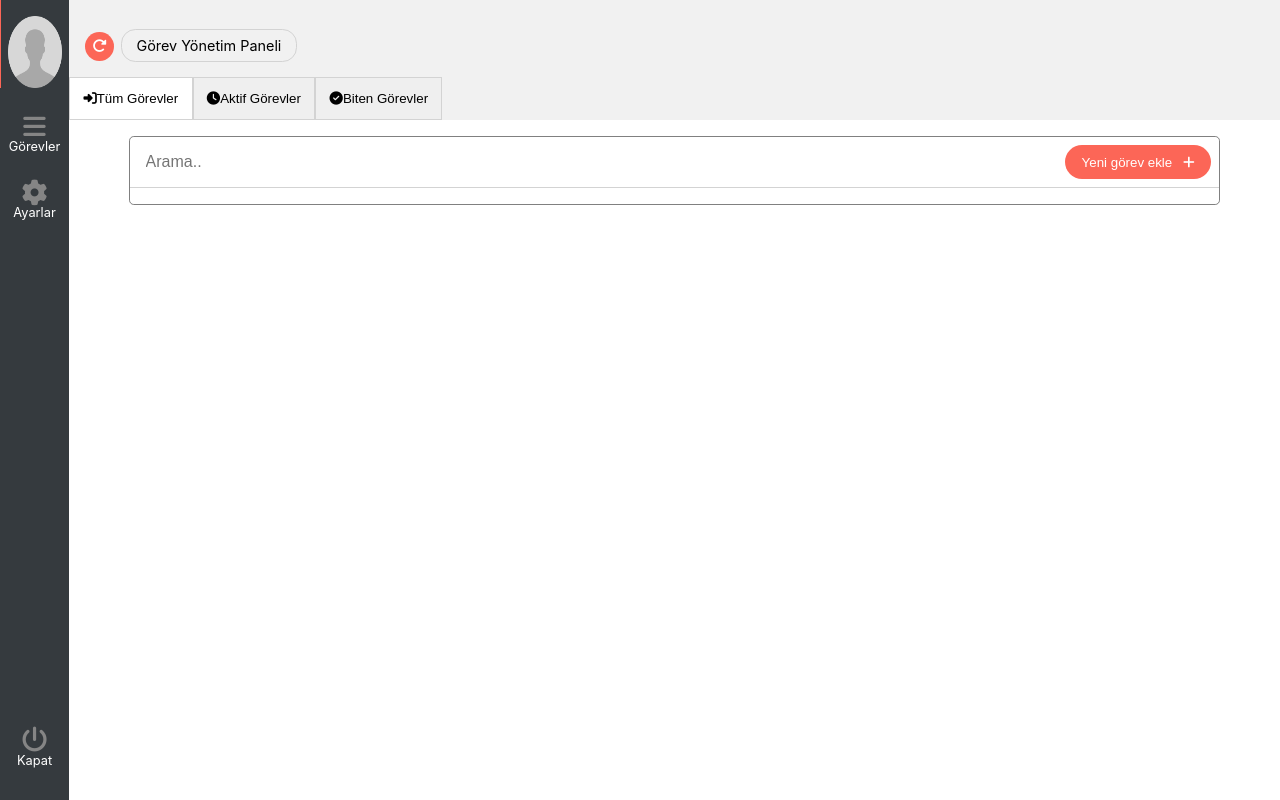
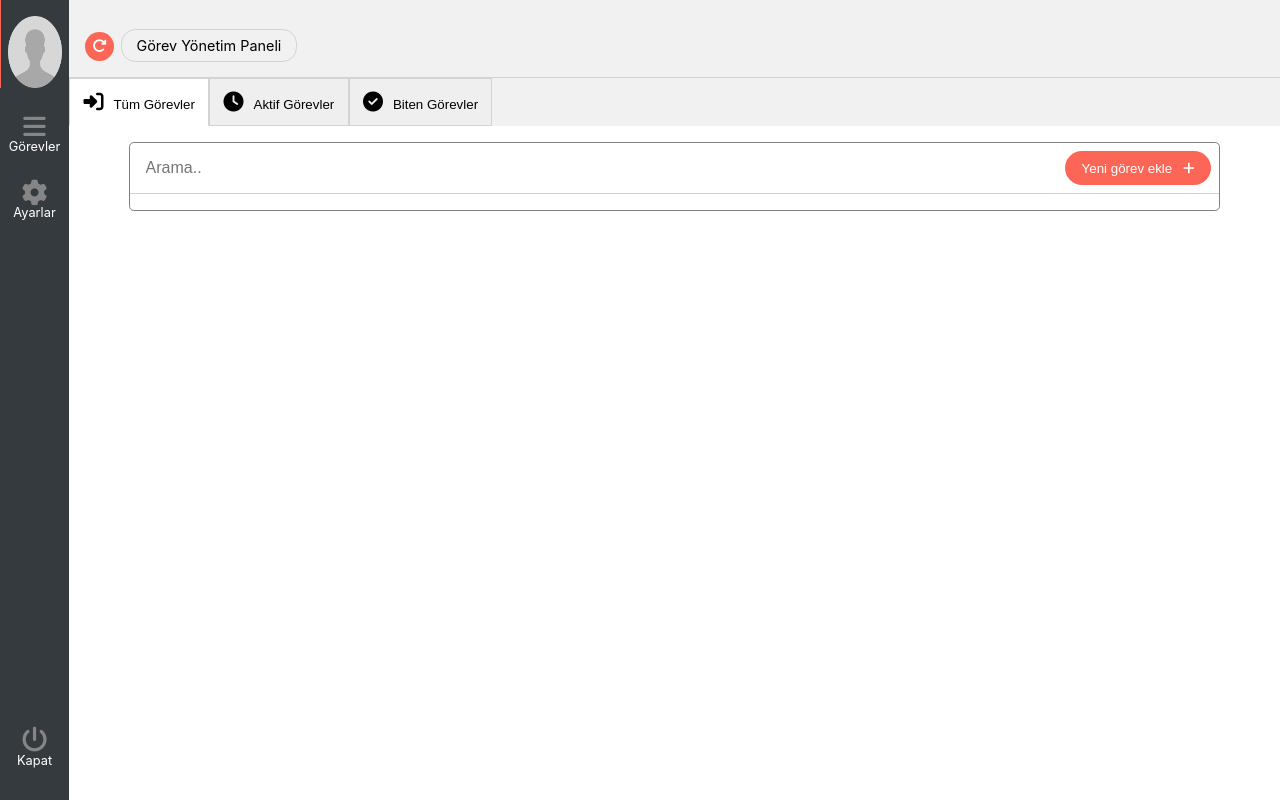
Before and after one commit to brkcrdk/todo, a React (Create React App) app: page / in a window 1280 px wide. Built offline with nearby package versions, Linux system fonts and the light colour scheme.

Commit message:
Tab button style

```diff
--- a/src/Components/Tabs/tabs.scss
+++ b/src/Components/Tabs/tabs.scss
@@ -2,16 +2,37 @@
 .tab-content {
   display: none;
 }
+
 #buttons {
+  border-top: 0.1px solid lightgrey;
   background-color: getColor(bgColorGrey);
+  @include mobileS {
+    display: grid;
+    grid-template-columns: repeat(3, 4fr);
+  }
+  @include mobileTablet {
+    display: flex;
+  }
   > button {
     border: 1px solid lightgrey;
     outline: none;
     padding: 1em;
-    transition: 0.5s;
+    i {
+      font-size: 1.5em;
+      padding-right: 0.5em;
+    }
+    span {
+      @include mobileS {
+        display: none;
+      }
+      @include mobileTablet {
+        display: inline-block;
+      }
+    }
   }
 }
 
 .activeBtn {
   background-color: white;
+  border-bottom-color: white !important;
 }
```
